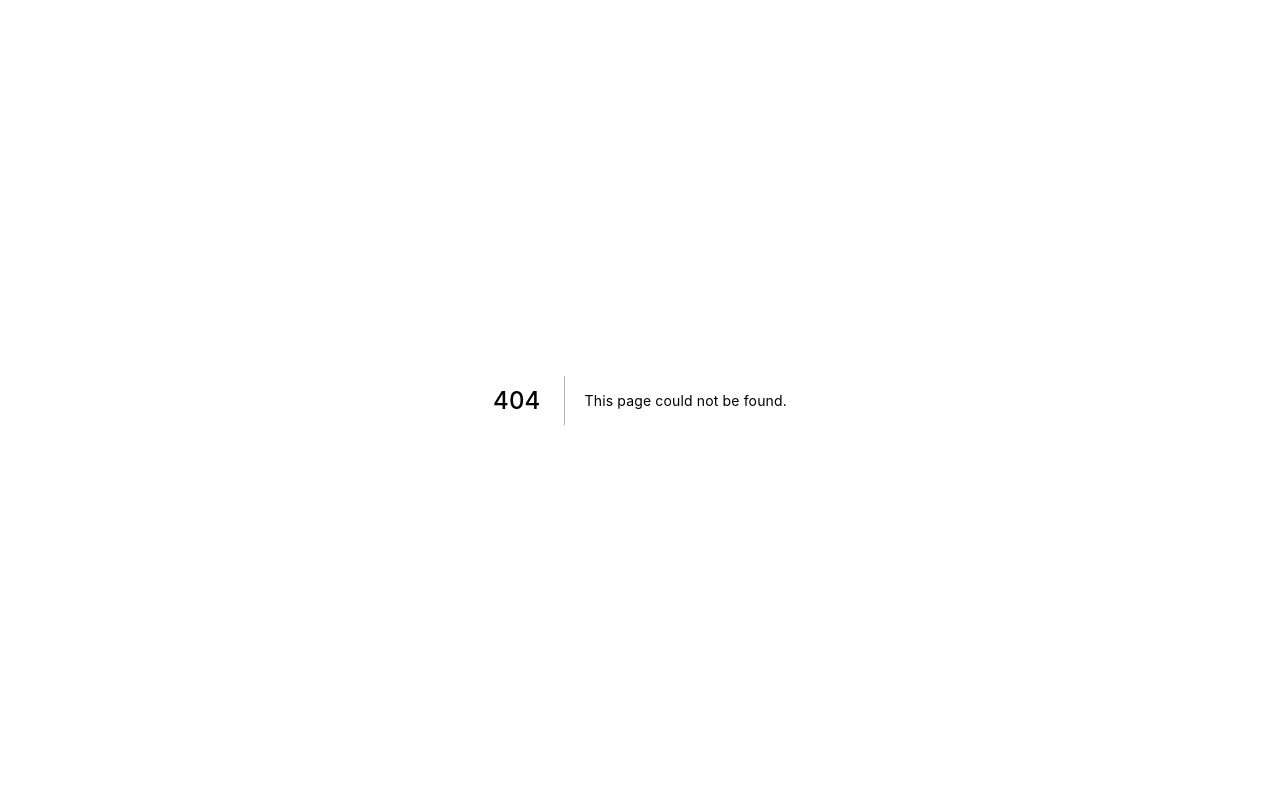
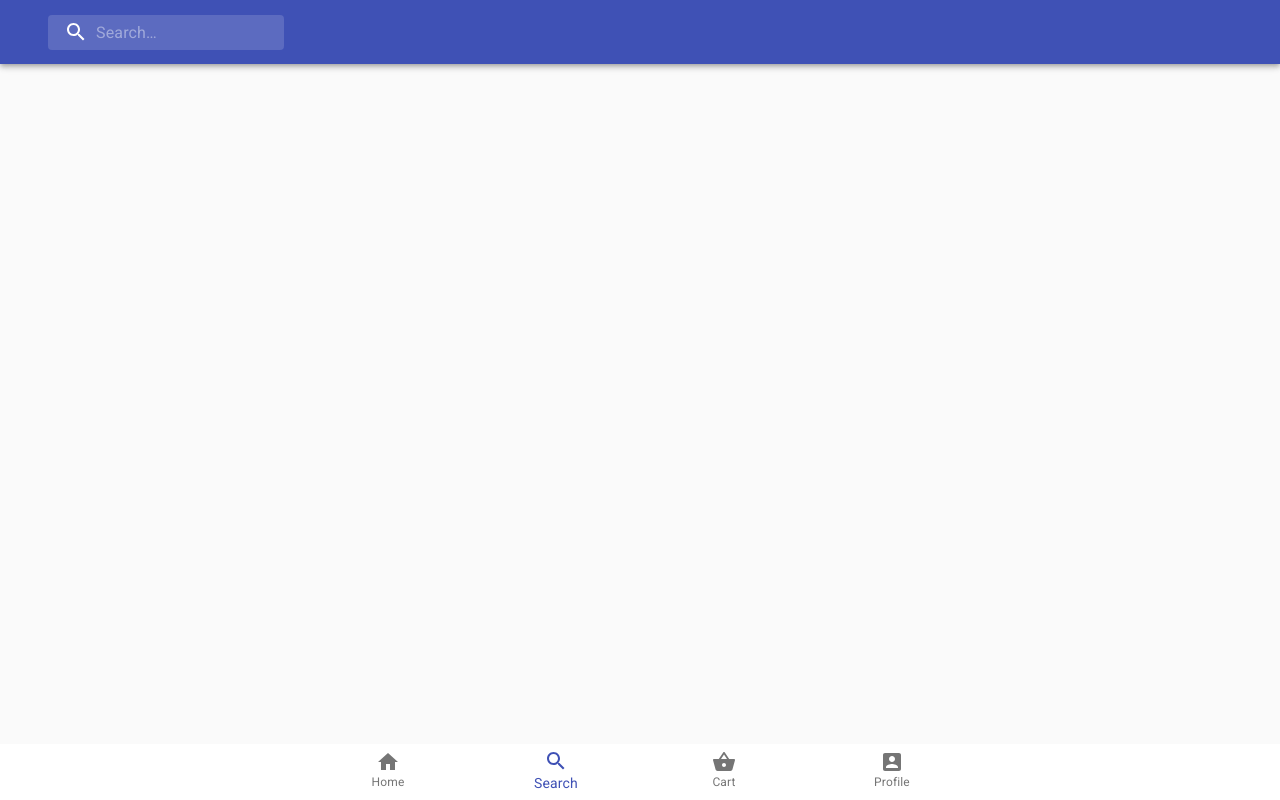
Before and after one commit to aniketchaudhari3/NearDishUI, a Next.js app: page /Search in a window 1280 px wide. Before the commit this address had no page. Built offline with nearby package versions, Linux system fonts and the light colour scheme.

Commit message:
Bottom Nav and search added

```diff
--- /dev/null
+++ b/pages/Search.js
@@ -0,0 +1,112 @@
+
+import React from 'react';
+import { fade, makeStyles } from '@material-ui/core/styles';
+import AppBar from '@material-ui/core/AppBar';
+import Toolbar from '@material-ui/core/Toolbar';
+import IconButton from '@material-ui/core/IconButton';
+import Typography from '@material-ui/core/Typography';
+import InputBase from '@material-ui/core/InputBase';
+import MenuIcon from '@material-ui/icons/Menu';
+import SearchIcon from '@material-ui/icons/Search';
+import BottomNav from './bottom_nav.js'
+
+const useStyles = makeStyles((theme) => ({
+  grow: {
+    flexGrow: 1,
+  },
+  menuButton: {
+    marginRight: theme.spacing(2),
+  },
+  title: {
+    display: 'none',
+    [theme.breakpoints.up('sm')]: {
+      display: 'block',
+    },
+  },
+  search: {
+    position: 'relative',
+    borderRadius: theme.shape.borderRadius,
+    backgroundColor: fade(theme.palette.common.white, 0.15),
+    '&:hover': {
+      backgroundColor: fade(theme.palette.common.white, 0.25),
+    },
+    marginRight: theme.spacing(2),
+    marginLeft: 0,
+    width: '100%',
+    [theme.breakpoints.up('sm')]: {
+      marginLeft: theme.spacing(3),
+      width: 'auto',
+    },
+  },
+  searchIcon: {
+    padding: theme.spacing(0, 2),
+    height: '100%',
+    position: 'absolute',
+    pointerEvents: 'none',
+    display: 'flex',
+    alignItems: 'center',
+    justifyContent: 'center',
+  },
+  inputRoot: {
+    color: 'inherit',
+    width:'100%',
+  },
+  inputInput: {
+    padding: theme.spacing(1, 1, 1, 0),
+    // vertical padding + font size from searchIcon
+    paddingLeft: `calc(1em + ${theme.spacing(4)}px)`,
+    transition: theme.transitions.create('width'),
+    width: '100%',
+    [theme.breakpoints.up('md')]: {
+      width: '20ch',
+    },
+  },
+  sectionDesktop: {
+    display: 'none',
+    [theme.breakpoints.up('md')]: {
+      display: 'flex',
+    },
+  },
+  sectionMobile: {
+    display: 'flex',
+    [theme.breakpoints.up('md')]: {
+      display: 'none',
+    },
+  },
+
+
+
+}));
+
+export default function Search() {
+  const classes = useStyles();
+
+
+
+  return (
+  <>
+  <div className={classes.grow}>
+      <AppBar position="static">
+        <Toolbar>
+          <div className={classes.search}>
+            <div className={classes.searchIcon}>
+              <SearchIcon />
+            </div>
+            <InputBase
+              placeholder="Search…"
+              classes={{
+                root: classes.inputRoot,
+                input: classes.inputInput,
+              }}
+              inputProps={{ 'aria-label': 'search' }}
+            />
+          </div>
+        </Toolbar>
+      </AppBar>
+    </div>
+
+ <BottomNav  currentValue={1}/>
+
+</>
+ );
+}
--- a/pages/bottom_nav.js
+++ b/pages/bottom_nav.js
@@ -6,6 +6,10 @@
 import Home from '@material-ui/icons/Home';
 import AccountBox from '@material-ui/icons/AccountBox';
 import ShoppingBasket from '@material-ui/icons/ShoppingBasket';
+
+import Link from 'next/link'
+import { useRouter } from 'next/router'
+
 
 const useStyles = makeStyles({
   root: {
@@ -19,23 +23,51 @@
   },
 });
 
-export default function bottom_nav() {
+export default function bottom_nav(props) {
   const classes = useStyles();
-  const [value, setValue] = React.useState(0);
+  const [value, setValue] = React.useState(props.currentValue);
+  const router = useRouter()
+
+
+  const BottomLink = React.forwardRef((props, ref) =>
+
+
+   <Link href={props.href} as={props.href} >
+      <a className={props.className}>
+        {props.children}
+      </a>
+    </Link>
+
+ )
+
 
   return (
+    <>
+
     <BottomNavigation
       value={value}
+
       onChange={(event, newValue) => {
-        setValue(newValue);
-      }}
+      setValue(newValue);
+
+    }}
+
+
       showLabels
       className={classes.bottomBar}
     >
-      <BottomNavigationAction label="Home" icon={<Home />} />
-      <BottomNavigationAction label="Search" icon={<Search />} />
-      <BottomNavigationAction label="Cart" icon={<ShoppingBasket />} />
-      <BottomNavigationAction label="Profile" icon={<AccountBox />} />
+
+
+ <BottomNavigationAction label="Home" icon={ <Home />}  component={BottomLink} href={'/'} />
+       <BottomNavigationAction   label="Search" icon={<Search />}  component={BottomLink} href="/Search" />
+       <BottomNavigationAction   label="Cart" icon={<ShoppingBasket />} component={BottomLink} href={'/about'} />
+      <BottomNavigationAction  label="Profile" icon={<AccountBox />}  component={BottomLink} href={'/about'} />
     </BottomNavigation>
-  );
+
+
+
+
+
+</>
+ );
 }
--- a/pages/index.js
+++ b/pages/index.js
@@ -91,7 +91,7 @@
 
   </Container>
 
-<BottomNav />
+<BottomNav currentValue={0} />
 
 </>
   )
```
Also changed, not shown: pages/about.js (added, +10 -0 lines).
